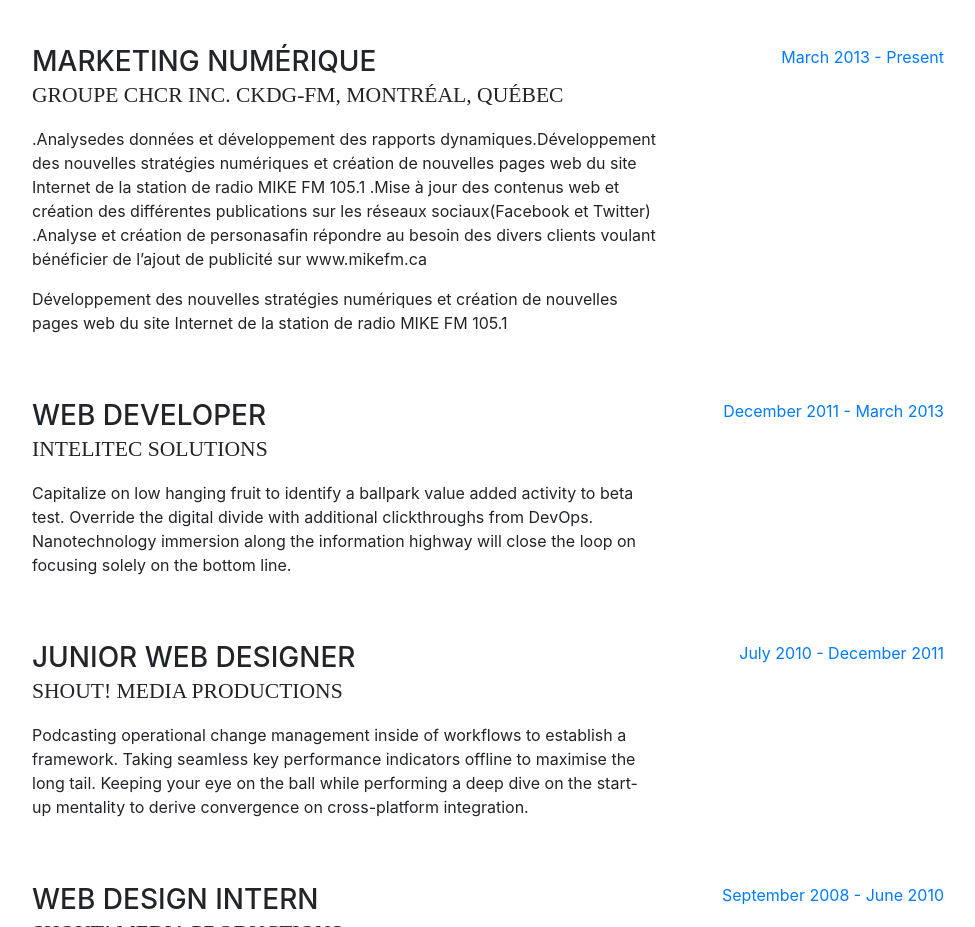
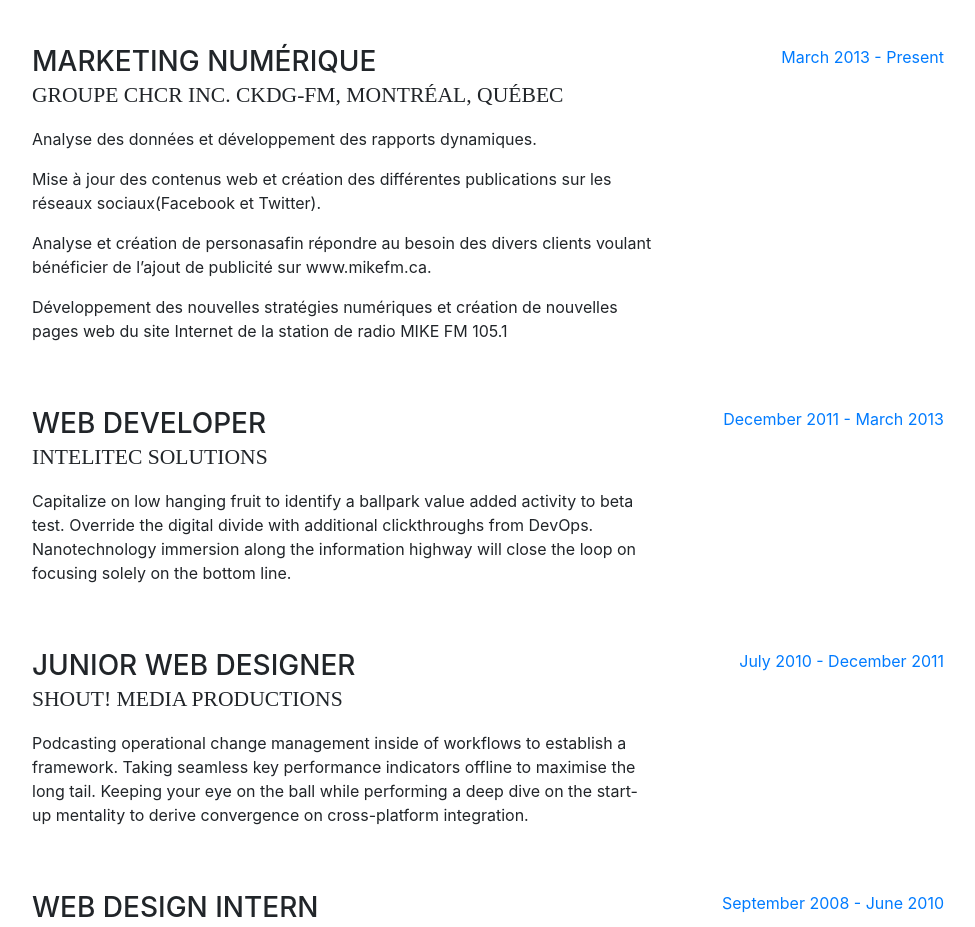
Before and after one commit to georgewillems/georgewillems.github.io, a website with bundled scripts: page index.html in a window 1280 px wide. Shown: the part 889-1816 px from the top of the page, without its empty margins (288-1263 px from the left). Built offline with nearby package versions, Linux system fonts and the light colour scheme; a web font is replaced by a local one.

Commit message:
Update index.html

```diff
--- a/index.html
+++ b/index.html
@@ -117,9 +117,9 @@
             <div class="resume-content mr-auto">
               <h3 class="mb-0">Marketing Numérique</h3>
               <div class="subheading mb-3">Groupe CHCR Inc. CKDG-FM, Montréal, Québec</div>
-              <p>.Analysedes données et développement des rapports dynamiques.Développement des nouvelles stratégies numériques et création de nouvelles pages web du site Internet de la station de radio MIKE FM 105.1
-.Mise à jour des contenus web et création des différentes publications sur les réseaux sociaux(Facebook et Twitter)
-.Analyse et création de personasafin répondre au besoin des divers clients voulant bénéficier de l’ajout de publicité sur www.mikefm.ca</p>
+              <p>Analyse des données et développement des rapports dynamiques.</p>
+              <p>Mise à jour des contenus web et création des différentes publications sur les réseaux sociaux(Facebook et Twitter).</p>
+              <p>Analyse et création de personasafin répondre au besoin des divers clients voulant bénéficier de l’ajout de publicité sur www.mikefm.ca.</p>
             <p>Développement des nouvelles stratégies numériques et création de nouvelles pages web du site Internet de la station de radio MIKE FM 105.1</p>
             </div>
             <div class="resume-date text-md-right">
```
